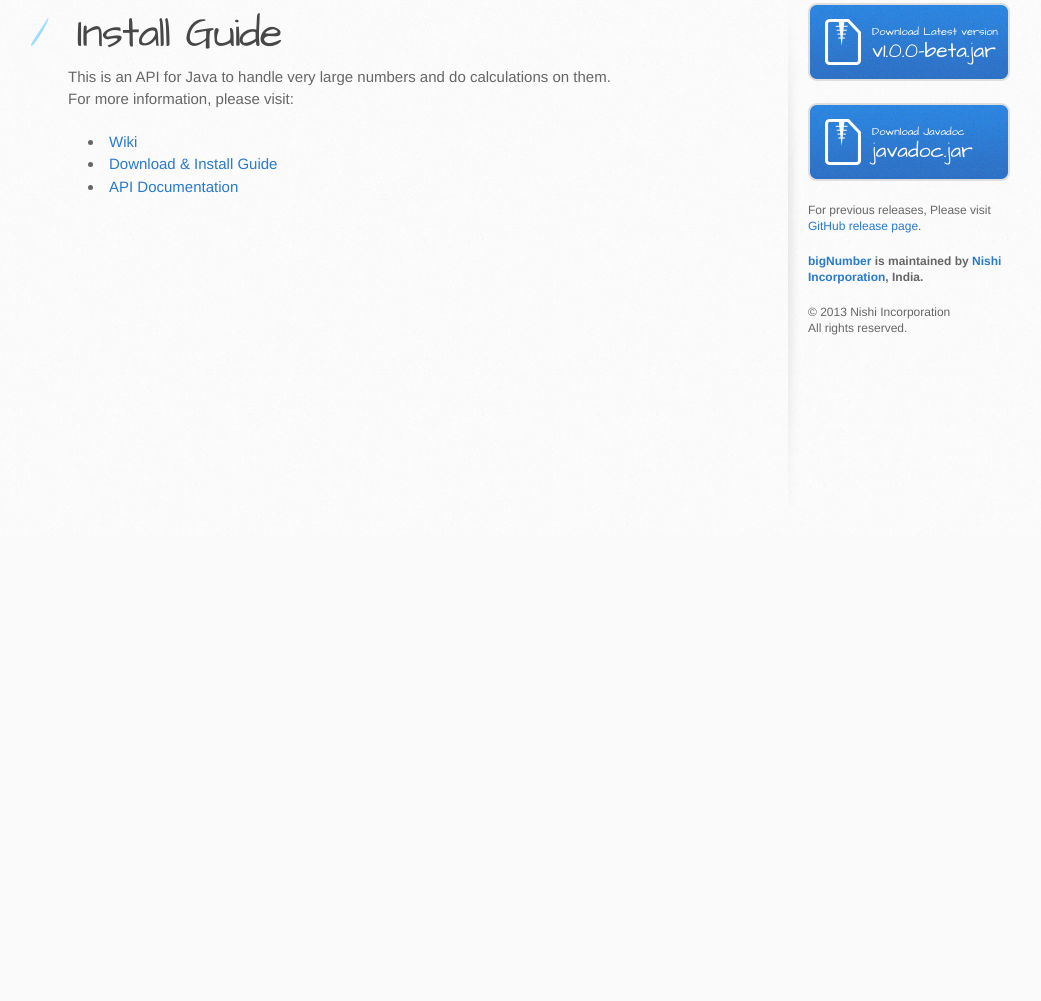
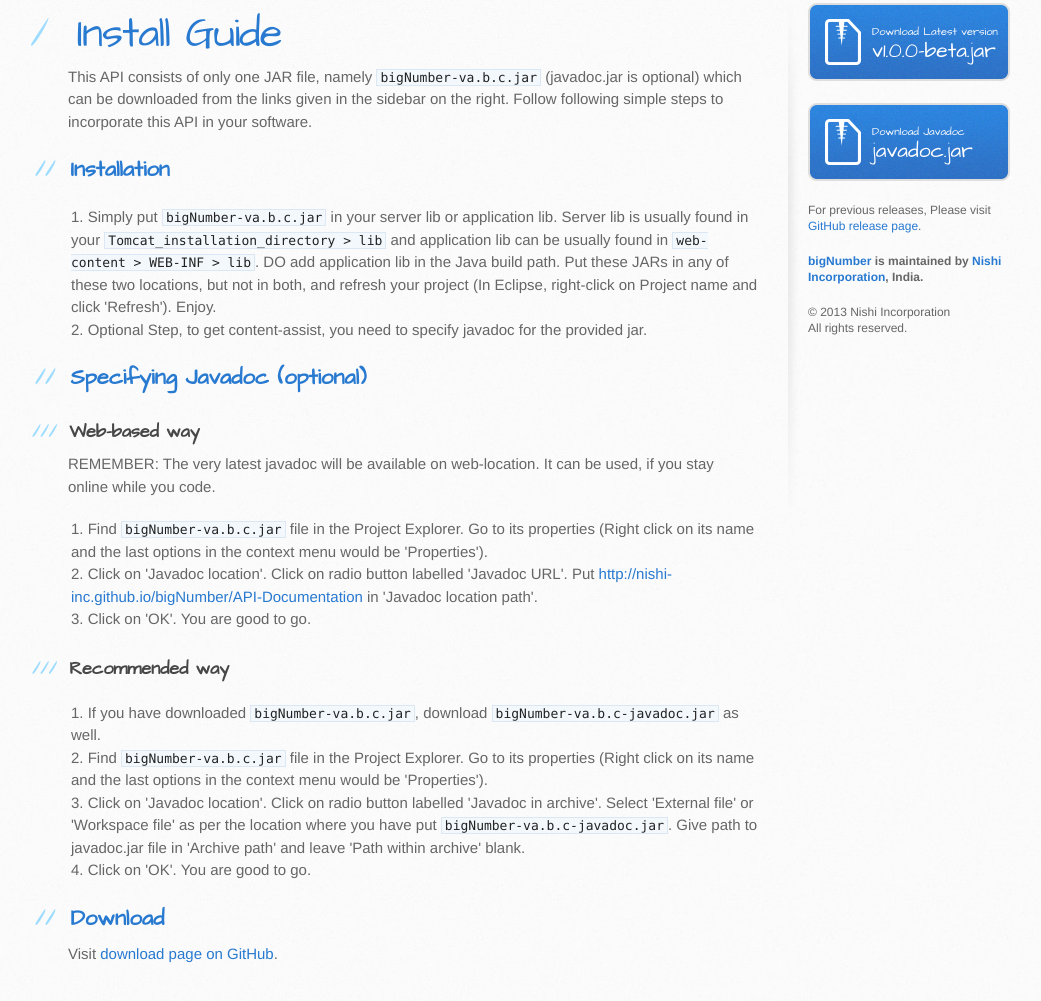
Before and after one commit to Nishi-Inc/bigNumber, a plain HTML site: page pages/InstallGuide.html in a window 1280 px wide. Shown: the part 263-1264 px from the top of the page, without its empty margins (102-1143 px from the left). Before the commit the page ends 800 px from the top, so only its background shows below. Drawn offline with Linux system fonts and the light colour scheme.

Commit message:
updated install guide

```diff
--- a/pages/InstallGuide.html
+++ b/pages/InstallGuide.html
@@ -1,7 +1,6 @@
 <!DOCTYPE html>
 <html>
 	<head>
-
 		<meta charset='utf-8'>
 		<meta http-equiv="X-UA-Compatible" content="chrome=1">
 		<meta name="viewport" content="width=device-width, initial-scale=1, maximum-scale=1">
@@ -19,7 +18,7 @@
 		<script src="//html5shiv.googlecode.com/svn/trunk/html5.js"></script>
 		<![endif]-->
 
-    <title>bigNumber - Install Guide</title>
+		<title>bigNumber: A bignum library for Java - Install Guide</title>
 	</head>
 
 	<body>
@@ -35,13 +34,94 @@
 			<div class="inner clearfix">
 				<section id="main-content">
 					<h1>
-<a name="bignumber" class="anchor" href="#bignumber"><span class="octicon octicon-link"></span></a>Install Guide</h1>
+						<a name="installguide" class="anchor" href="#installguide"><span class="octicon octicon-link">Install Guide</span></a>
+					</h1>
+					<p>
+						This API consists of only one JAR file, namely <code>bigNumber-va.b.c.jar</code> (javadoc.jar is optional)
+						which can be downloaded from the links given in the sidebar on the right. Follow following
+						simple steps to incorporate this API in your software.
+					</p>
 
-<p>This is an API for Java to handle very large numbers and do calculations on them.<br>For more information, please visit:<br></p><ul>
-<li><a href="https://github.com/Nishi-Inc/bigNumber/wiki">Wiki</a></li>
-<li><a href="pages/InstallGuide">Download &amp; Install Guide</a></li>
-<li><a href="API-Documentation/index.html">API Documentation</a></li>
-</ul>
+					<h2>
+						<a name="installation" class="anchor" href="#installation"><span class="octicon octicon-link">Installation</span></a>
+					</h2>
+					<p>
+						<ol>
+							<li>
+								Simply put <code>bigNumber-va.b.c.jar</code> in your server lib or application lib.
+								Server lib is usually found in your <code>Tomcat_installation_directory > lib</code>
+								and application lib can be usually found in <code>web-content > WEB-INF > lib</code>.
+								DO add application lib in the Java build path. Put these JARs in any of these
+								two locations, but not in both, and refresh your project (In Eclipse,
+								right-click on Project name and click 'Refresh'). Enjoy.
+							</li>
+							<li>
+								Optional Step, to get content-assist, you need to specify javadoc for the provided jar.
+							</li>
+						</ol>
+					</p>
+
+					<h2>
+						<a name="specifyingjavadoc" class="anchor" href="#specifyingjavadoc"><span class="octicon octicon-link">Specifying Javadoc (optional)</span></a>
+					</h2>
+					<h3>
+						<span class="octicon octicon-link">Web-based way</span>
+					</h3>
+					<p>
+						REMEMBER: The very latest javadoc will be available on web-location. It can be used,
+						if you stay online while you code.
+						<ol>
+							<li>
+								Find <code>bigNumber-va.b.c.jar</code> file in the Project Explorer.
+								Go to its properties (Right click on its name and the last options
+								in the context menu would be 'Properties').
+							</li>
+							<li>
+								Click on 'Javadoc location'.
+								Click on radio button labelled 'Javadoc URL'.
+								Put <strong><a href="http://nishi-inc.github.io/bigNumber/API-Documentation">
+								http://nishi-inc.github.io/bigNumber/API-Documentation</a></strong>
+								in 'Javadoc location path'.
+							</li>
+							<li>
+								Click on 'OK'. You are good to go.
+							</li>
+						</ol>
+					</p>
+
+					<h3>
+						<span class="octicon octicon-link">Recommended way</span>
+					</h3>
+					<p>
+						<ol>
+							<li>
+								If you have downloaded <code>bigNumber-va.b.c.jar</code>,
+								download <code>bigNumber-va.b.c-javadoc.jar</code> as well.
+							</li>
+							<li>
+								Find <code>bigNumber-va.b.c.jar</code> file in the Project Explorer.
+								Go to its properties (Right click on its name and the last options in
+								the context menu would be 'Properties').
+							</li>
+							<li>
+								Click on 'Javadoc location'. Click on radio button labelled
+								'Javadoc in archive'. Select 'External file' or 'Workspace file'
+								as per the location where you have put <code>bigNumber-va.b.c-javadoc.jar</code>.
+								Give path to javadoc.jar file in 'Archive path' and leave
+								'Path within archive' blank.
+							</li>
+							<li>
+								Click on 'OK'. You are good to go.
+							</li>
+						</ol>
+					</p>
+
+					<h2>
+						<a name="download" class="anchor" href="#download"><span class="octicon octicon-link">Download</span></a>
+					</h2>
+					<p>
+						Visit <a href="https://github.com/Nishi-Inc/bigNumber/releases">download page on GitHub</a>.
+					</p>
 				</section>
 
 				<aside id="sidebar">
@@ -55,15 +135,19 @@
 						javadoc.jar
 					</a>
 
-		  <p>For previous releases, Please visit <a href="https://github.com/Nishi-Inc/bigNumber/releases">GitHub release page</a>.</p>
+					<p>
+						For previous releases, Please visit <a href="https://github.com/Nishi-Inc/bigNumber/releases">GitHub release page</a>.
+					</p>
 
-          <p class="repo-owner"><a href="https://github.com/Nishi-Inc/bigNumber">bigNumber</a> is maintained by <a href="https://github.com/Nishi-Inc">Nishi Incorporation</a>, India.</p>
+					<p class="repo-owner">
+						<a href="https://github.com/Nishi-Inc/bigNumber">bigNumber</a> is maintained by <a href="https://github.com/Nishi-Inc">Nishi Incorporation</a>, India.
+					</p>
 
-          <p>&#169; 2013 Nishi Incorporation<br/>All rights reserved.</p>
+					<p>
+						&#169; 2013 Nishi Incorporation<br/>All rights reserved.
+					</p>
 				</aside>
 			</div>
 		</div>
-
-
 	</body>
 </html>
```
Also changed, not shown: index.html (+1 -1 lines). Lines whose indentation alone changed are shown as unchanged.
